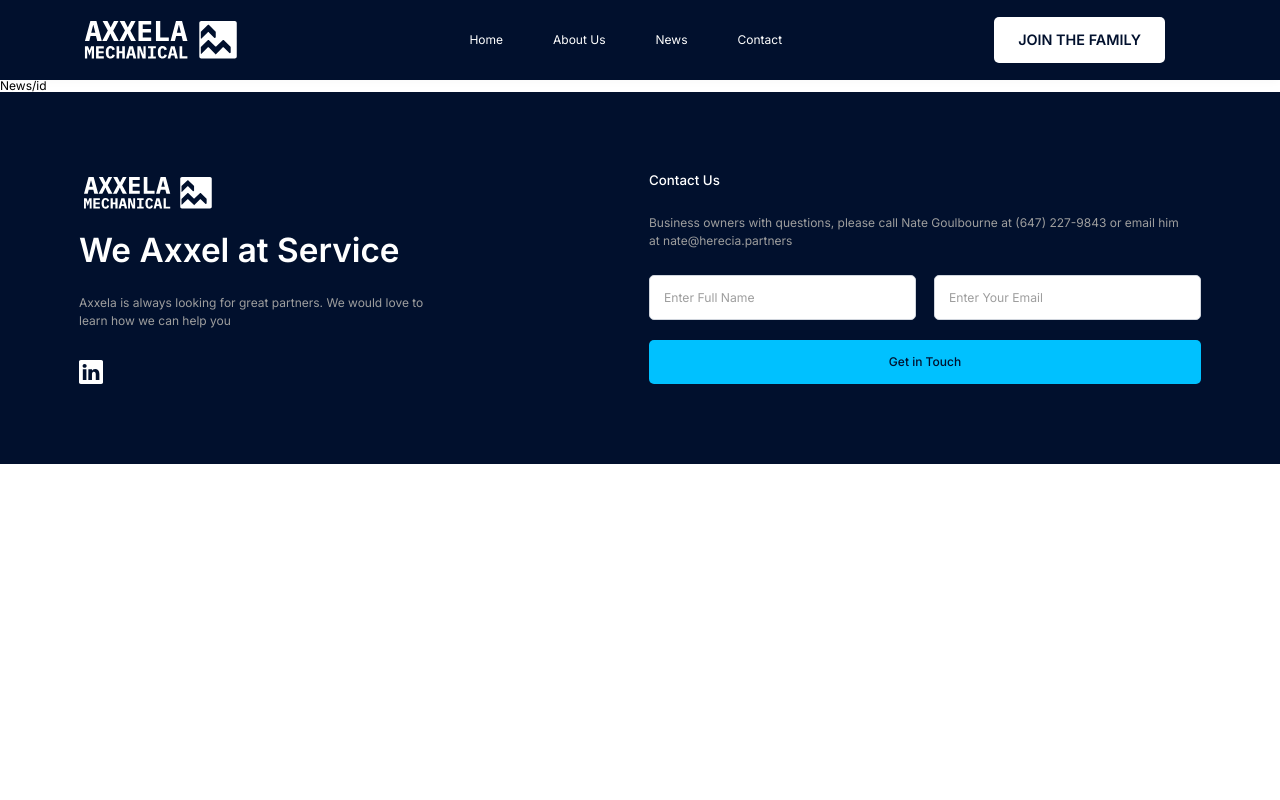
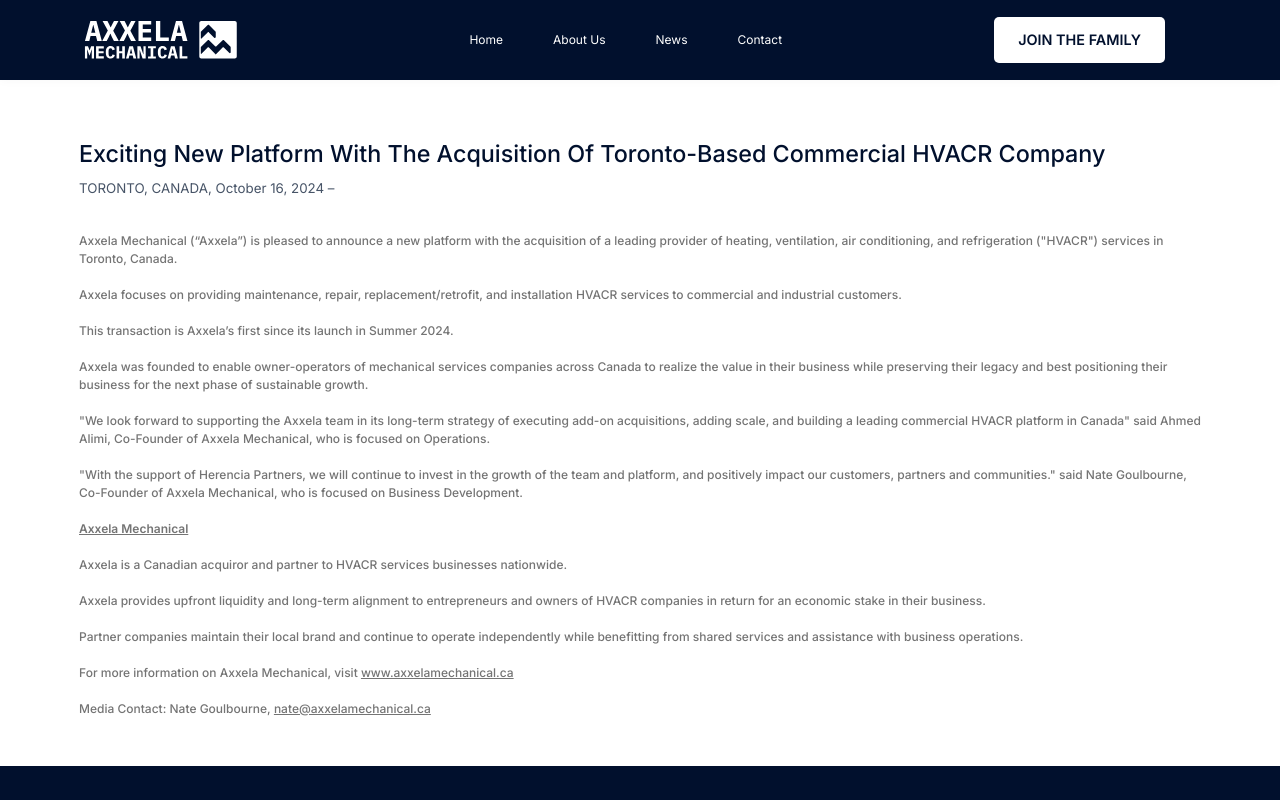
Before and after one commit to HoodieDan/axxela, a Nuxt app: page /News/1 in a window 1280 px wide. Shown: the top 800 px of the page. Built offline with nearby package versions, Linux system fonts and the light colour scheme.

Commit message:
implemented news page

```diff
--- /dev/null
+++ b/components/NewsItem.vue
@@ -0,0 +1,24 @@
+<template>
+    <div class="news__item">
+        <h3>Exciting New Platform With The Acquisition Of Toronto-Based Commercial HVACR Company</h3>
+        <h6 class="mt-4">TORONTO, CANADA, October 16, 2024 </h6>
+        <p class="mt-4">
+            Axxela Mechanical (“Axxela”) is pleased to announce a new
+            platform with the acquisition of a leading provider of heating,
+            ventilation, air conditioning, and refrigeration ("HVACR")
+            services in Toronto, Canada.  Axxela focuses on providing maintenance,
+            repair, replacement/retrofit, and installation HVACR services to
+            commercial and industrial customers.
+        </p>
+        <NuxtLink :to="{ name: 'News-id', params: { id: 1 } }">
+            <button class="mt-4">
+                READ PRESS RELEASE
+            </button>
+        </NuxtLink>
+    </div>
+</template>
+<script>
+</script>
+<style>
+
+</style>
--- a/pages/News/[id].vue
+++ b/pages/News/[id].vue
@@ -1,6 +1,47 @@
-<template lang="">
-    <div>
-        News/id
+<template>
+    <div class="news__article">
+        <div class="container">
+            <h3 class="mt-3">Exciting New Platform With The Acquisition Of Toronto-Based Commercial HVACR Company</h3>
+            <h6 class="mt-3">TORONTO, CANADA, October 16, 2024 –</h6>
+
+            <p class="mt-5">
+                Axxela Mechanical (“Axxela”) is pleased to announce a new platform with the acquisition of a leading provider of heating, ventilation, air conditioning, and refrigeration ("HVACR") services in Toronto, Canada.
+                <br>
+                <br>
+                Axxela focuses on providing maintenance, repair, replacement/retrofit, and installation HVACR services to commercial and industrial customers.
+                <br>
+                <br>
+                This transaction is Axxela’s first since its launch in Summer 2024.
+                <br>
+                <br>
+                Axxela was founded to enable owner-operators of mechanical services companies across Canada to realize the value in their business while preserving their legacy and best positioning their business for the next phase of sustainable growth.
+                <br>
+                <br>
+                "We look forward to supporting the Axxela team in its long-term strategy of executing add-on acquisitions, adding scale, and building a leading commercial HVACR platform in Canada" said Ahmed Alimi, Co-Founder of Axxela Mechanical, who is focused on Operations.
+                <br>
+                <br>
+                "With the support of Herencia Partners, we will continue to invest in the growth of the team and platform, and positively impact our customers, partners and communities." said Nate Goulbourne, Co-Founder of Axxela Mechanical, who is focused on Business Development.
+                <br>
+                <br>
+                <span class="underline bold">Axxela Mechanical</span>
+                <br>
+                <br>
+                Axxela is a Canadian acquiror and partner to HVACR services businesses nationwide.
+                <br>
+                <br>
+                Axxela provides upfront liquidity and long-term alignment to entrepreneurs and owners of HVACR companies in return for an economic stake in their business.
+                <br>
+                <br>
+                Partner companies maintain their local brand and continue to operate independently while benefitting from shared services and assistance with business operations.
+                <br>
+                <br>
+                For more information on Axxela Mechanical, visit <span class="underline">www.axxelamechanical.ca</span>
+                <br>
+                <br>
+                Media Contact: Nate Goulbourne, <span class="underline">nate@axxelamechanical.ca</span>
+
+            </p>
+        </div>
     </div>
 </template>
 <script>
@@ -8,6 +49,6 @@
 
 }
 </script>
-<style lang="">
+<style>
 
 </style>
--- a/pages/News/index.vue
+++ b/pages/News/index.vue
@@ -1,4 +1,4 @@
-<template lang="">
+<template>
     <div class="news__page">
         <div class="page__header">
             <div class="bg">
@@ -14,6 +14,14 @@
                 </NuxtLink>
             </div>
         </div>
+
+        <section class="news__items">
+            <div class="container">
+                <NewsItem />
+                <NewsItem />
+                <NewsItem />
+            </div>
+        </section>
     </div>
 </template>
 <script>
--- a/styles/base/base.scss
+++ b/styles/base/base.scss
@@ -15,11 +15,11 @@
   font-size: calc($vw / 1920px * 18px);
 
   @include media('<phone') {
-    font-size: calc($vw / 750px * 15px);
+    font-size: calc($vw / 750px * 16px);
   }
 
   @include media('<small') {
-    font-size: calc($vw / 500px * 14px);
+    font-size: calc($vw / 500px * 16px);
   }
 }
 
@@ -181,23 +181,15 @@
   color: $color-dark-blue;
   font-family: $font-inter;
   $vw: 100vw;
-  font-size: calc($vw / 1920px * 13px);
+  font-size: calc($vw / 1920px * 18px);
   background: $color-white;
 
-  @include media('<mid') {
-    font-size: calc($vw / 1366px * 13px);
-  }
-
-  @include media('<tablet') {
-    font-size: calc($vw / 1024px * 11px);
-  }
-
   @include media('<phone') {
-    font-size: calc($vw / 750px * 13px);
+    font-size: calc($vw / 750px * 16px);
   }
 
   @include media('<small') {
-    font-size: calc($vw / 500px * 13px);
+    font-size: calc($vw / 500px * 16px);
   }
 
   &[type='file'] {
--- /dev/null
+++ b/styles/components/news-item.scss
@@ -0,0 +1,23 @@
+.news__item {
+    background: $color-white;
+    box-shadow: 1px 10px 13.6px rgba(0, 0, 0, 0.15);
+    border-radius: 20px;
+    padding: 32px;
+    margin-bottom: 32px;
+    margin-top: 32px;
+
+    h3 {
+        font-weight: 500;
+    }
+
+    h6 {
+        color: $color-grey;
+        font-weight: 400;
+    }
+
+    button {
+        background-color: $color-dark-blue;
+        color: $color-white;
+        border-radius: 0;
+    }
+}
--- a/styles/index.scss
+++ b/styles/index.scss
@@ -23,6 +23,7 @@
 
 @import './components/app-header.scss';
 @import './components/app-footer.scss';
+@import './components/news-item.scss';
 
 // ------------------------------------ // ------------------------------------------
 // -------------------------- P A G E S  D I R E C T O R Y --------------------------
--- a/styles/pages/news.scss
+++ b/styles/pages/news.scss
@@ -0,0 +1,32 @@
+.news__items {
+    padding-top: 48px;
+    padding-bottom: 48px;
+}
+
+.news__article {
+    padding-top: 48px;
+    padding-bottom: 48px;
+
+    h3 {
+        color: $color-dark-blue;
+        font-weight: 500;
+    }
+
+    h6 {
+        font-weight: 400;
+        color: $color-dark-grey;
+    }
+
+    p {
+        color: $color-link;
+        font-weight: 500;
+
+        .underline {
+            text-decoration: underline;
+        }
+
+        .bold {
+            font-weight: 600;
+        }
+    }
+}
```
